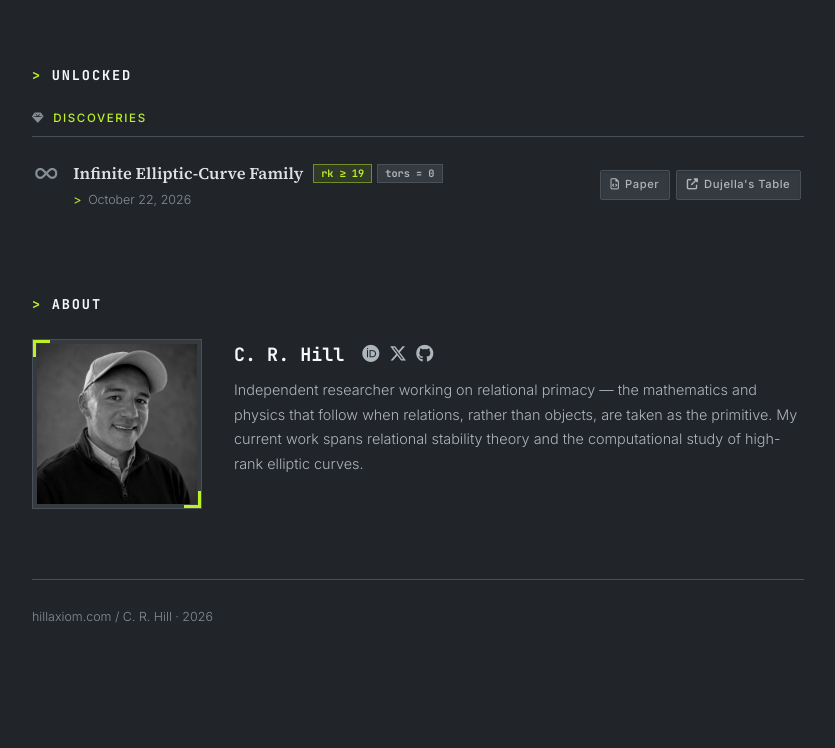
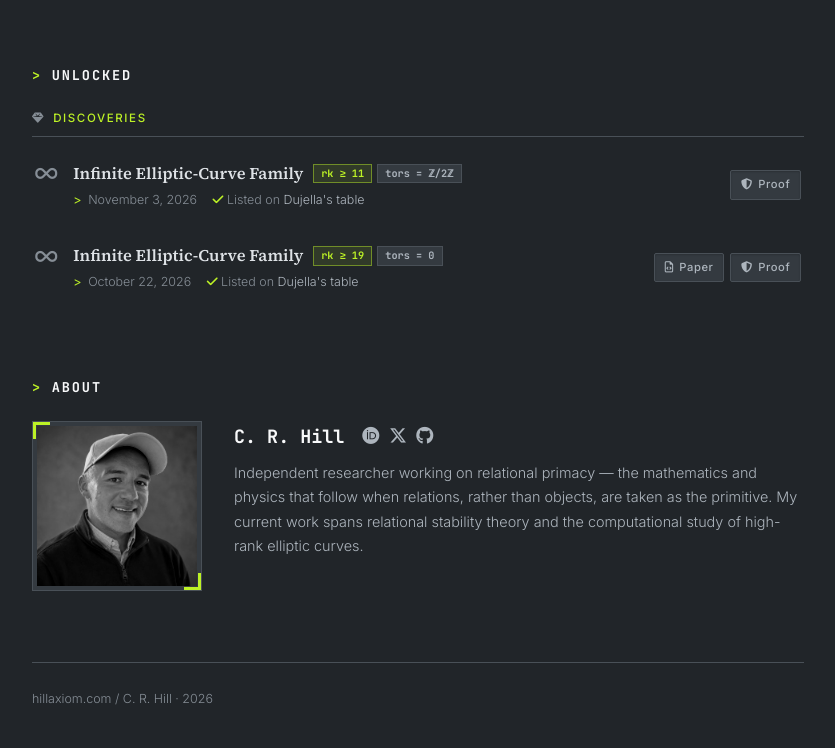
Before and after one commit to crhillresearch/hillaxiom, a plain HTML site: page index.html in a window 1280 px wide. Shown: the part 788-1536 px from the top of the page, without its empty margins (222-1057 px from the left). Before the commit the page ends 1453 px from the top, so only its background shows below. Drawn offline with Linux system fonts and the light colour scheme.

Commit message:
Add rank-11 discovery and proof links

```diff
--- a/css/style.css
+++ b/css/style.css
@@ -467,6 +467,16 @@ section { padding: 1.8rem 0 2.4rem; }
   font-size: 0.78rem;
   margin-top: 0.1rem;
 }
+.discovery-listed {
+  display: inline-flex;
+  align-items: center;
+  gap: 0.3rem;
+  color: var(--fg-soft);
+  text-decoration: none;
+}
+.discovery-listing { margin-left: 0.75rem; }
+.discovery-listing i { color: var(--accent); }
+.discovery-listed:hover { color: var(--accent); }
 .discovery-main .discovery-links {
   margin: 0 0 0 auto;
 }
--- a/index.html
+++ b/index.html
@@ -38,35 +38,6 @@
     <a href="leaderboard.html"><i class="fa-solid fa-star" aria-hidden="true"></i>Leaderboard</a>
     <a href="open-problems.html"><i class="fa-solid fa-bug" aria-hidden="true"></i>Open Problems</a>
   </nav>
-
-  <!-- frameworks -->
-  <!--section id="frameworks">
-    <h2 class="section-title">Frameworks</h2>
-
-    <div class="framework-grid">
-
-      <article class="framework">
-        <div class="framework-head">
-          <h3>Relational Stability Theory <span class="abbr">RST</span></h3>
-          <span class="status"><i class="fa-solid fa-circle dots-green"></i> in progress</span>
-        </div>
-        <p>
-          Physics grounded in relational stability rather than objects, fields, or spacetime.
-        </p>
-      </article>
-
-      <article class="framework">
-        <div class="framework-head">
-            <h3>Relational Elliptic Arithmetic <span class="abbr">REA</span></h3>
-            <span class="status"><i class="fa-solid fa-circle dots-yellow"></i> in development</span>
-        </div>
-        <p>
-          Elliptic arithmetic grounded in relational completion rather than classical rank machinery.
-        </p>
-      </article>
-
-    </div>
-  </section-->
 
   <!-- code -->
   <section id="software">
@@ -170,20 +141,41 @@
             <div class="discovery-heading">
               <h3 class="paper-title">Infinite Elliptic-Curve Family</h3>
               <div class="discovery-badges">
+                <span class="discovery-rank-badge" aria-label="Rank at least 11">rk &ge; 11</span>
+                <span class="discovery-torsion-badge" aria-label="Rational torsion group Z/2Z">tors = ℤ/2ℤ</span>
+              </div>
+            </div>
+            <p class="discovery-date"><time datetime="2026-11-03">November 3, 2026</time> <span class="discovery-listing"><i class="fa-solid fa-check" aria-hidden="true"></i> Listed on </span><a class="discovery-listed" href="https://web.math.pmf.unizg.hr/~duje/tors/generic.html" target="_blank" rel="noopener">Dujella's table</a></p>
+          </div>
+          <div class="paper-links discovery-links">
+            <a href="https://github.com/crhillresearch/rank-ledger/tree/main/c2-rank-11-genus-one-family" target="_blank" rel="noopener">
+              <i class="fa-solid fa-shield-halved" aria-hidden="true"></i>
+              Proof
+            </a>
+          </div>
+        </div>
+      </article>
+      <article class="paper">
+        <i class="fa-solid fa-infinity paper-icon" aria-hidden="true"></i>
+        <div class="paper-main discovery-main">
+          <div class="discovery-info">
+            <div class="discovery-heading">
+              <h3 class="paper-title">Infinite Elliptic-Curve Family</h3>
+              <div class="discovery-badges">
                 <span class="discovery-rank-badge" aria-label="Rank at least 19">rk &ge; 19</span>
                 <span class="discovery-torsion-badge" aria-label="Trivial rational torsion">tors = 0</span>
               </div>
             </div>
-            <p class="discovery-date"><time datetime="2026-10-22">October 22, 2026</time></p>
+            <p class="discovery-date"><time datetime="2026-10-22">October 22, 2026</time> <span class="discovery-listing"><i class="fa-solid fa-check" aria-hidden="true"></i> Listed on </span><a class="discovery-listed" href="https://web.math.pmf.unizg.hr/~duje/tors/generic.html" target="_blank" rel="noopener">Dujella's table</a></p>
           </div>
           <div class="paper-links discovery-links">
             <a href="papers/k3-19-sections.html" target="_blank" rel="noopener">
               <i class="fa-regular fa-file-code" aria-hidden="true"></i>
               Paper
             </a>
-            <a href="https://web.math.pmf.unizg.hr/~duje/tors/generic.html" target="_blank" rel="noopener">
-              <i class="fa-solid fa-up-right-from-square" aria-hidden="true"></i>
-              Dujella's Table
+            <a href="https://github.com/crhillresearch/rank-ledger/tree/main/rank-19-genus-one-base-change" target="_blank" rel="noopener">
+              <i class="fa-solid fa-shield-halved" aria-hidden="true"></i>
+              Proof
             </a>
           </div>
         </div>
```
